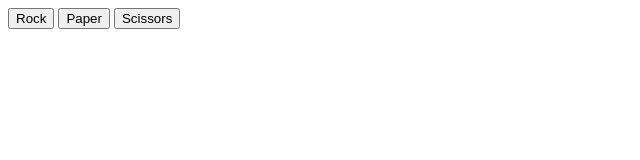
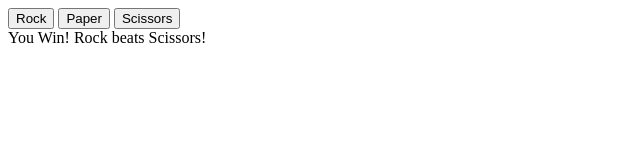
Before and after one commit to CourierLFF/rock-paper-scissors-odin, a plain HTML site: page index.html in a window 1280 px wide. Both pictures are taken after a click on the button "Rock". Shown: the whole page, without its empty margins (0-640 px from the left). Drawn offline with Linux system fonts and the light colour scheme.

Commit message:
Make the results appear on screen

```diff
--- a/index.html
+++ b/index.html
@@ -10,6 +10,7 @@
         <button type="button" id="rock">Rock</button>
         <button type="button" id="paper">Paper</button>
         <button type="button" id="scissors">Scissors</button>
+        <div id="results"></div>
     </body>
     <script src="main.js"></script>
 </html>
--- a/main.js
+++ b/main.js
@@ -1,3 +1,5 @@
+const resultsDiv = document.querySelector('#results');
+
 function getComputerChoice() {
     const randomNumber = Math.floor(Math.random() * 3);
     let computerChoice;
@@ -34,7 +36,7 @@ function playRound(playerSelection, computerSelection) {
 
 function game(playerSelection) {
         let result = playRound(playerSelection, getComputerChoice());
-        console.log(result);
+        resultsDiv.textContent = result;
 }
 
 //Create event listeners for rock paper and scissors buttons
```
